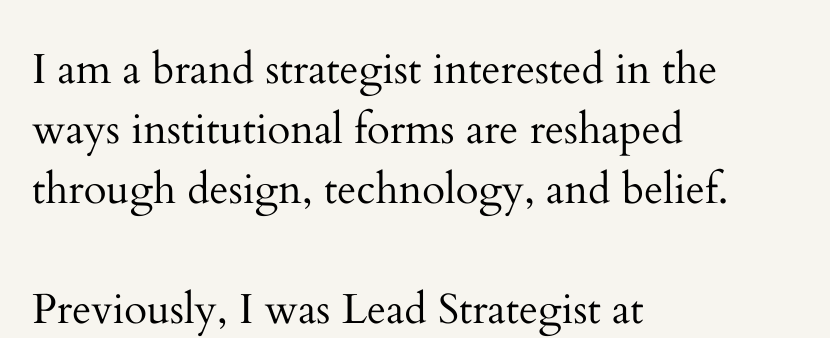
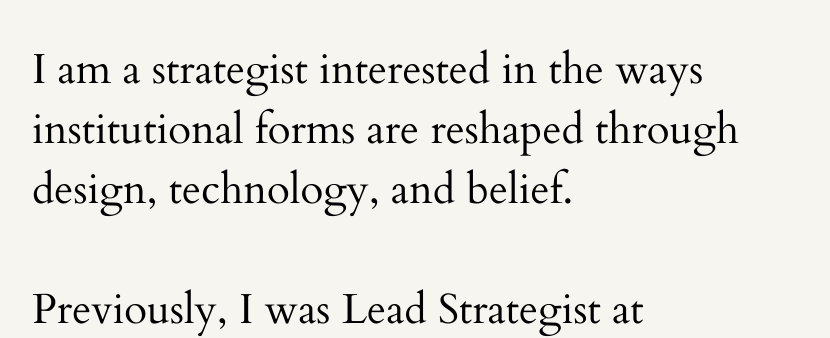
Before and after one commit to cbadal/cbadal.github.io, a plain HTML site: page index.html in a window 1280 px wide. Shown: the top 338 px of the page, without its empty margins (23-853 px from the left). Drawn offline with nearby package versions, Linux system fonts and the light colour scheme.

Commit message:
Update index.html

```diff
--- a/index.html
+++ b/index.html
@@ -14,7 +14,7 @@
     <div class='container-fluid'>
       <div class='row'>
         <div class='col-lg-8 site-nav'>
-           I am a brand strategist interested in the ways institutional forms are reshaped through design, technology, and belief.
+           I am a strategist interested in the ways institutional forms are reshaped through design, technology, and belief.
           <br>
           <br>
           Previously, I was Lead Strategist at <a href='http://consortia.net'>Consortia</a>, a research, strategy, and design office in New York City, and a consultant at <a href='http://are.na'>Are.na</a>, a social platform for collaborative research. I was selected as an inaugural member of <a href='http://www.arch.columbia.edu/flagship-projects/gsapp-incubator'>GSAPP Incubator</a> at <a href='http://newinc.org'>NEW INC</a>, the New Museum's shared workspace for art, design, and technology. I was also a fellow at <a href='http://www.ideas-city.org/'>IdeasCity</a> Arles, a residency program to address challenges and opportunities for urban revitalization. My <a href='https://drive.google.com/open?id=0B75LdvHD9AzKQlVSR2xxT0ZYbkE'>writing</a> on the evolving landscape of cultural instiutions in China has been published in <a href='http://www.leapleapleap.com'>LEAP</a> magazine. I studied architecture at Columbia University (BA '14).
```
